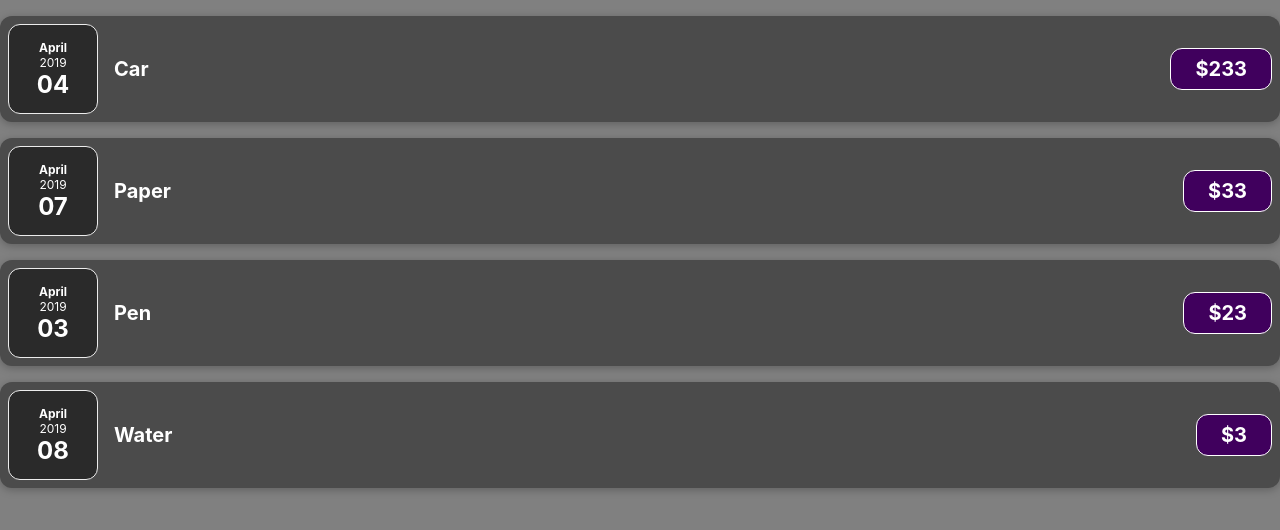
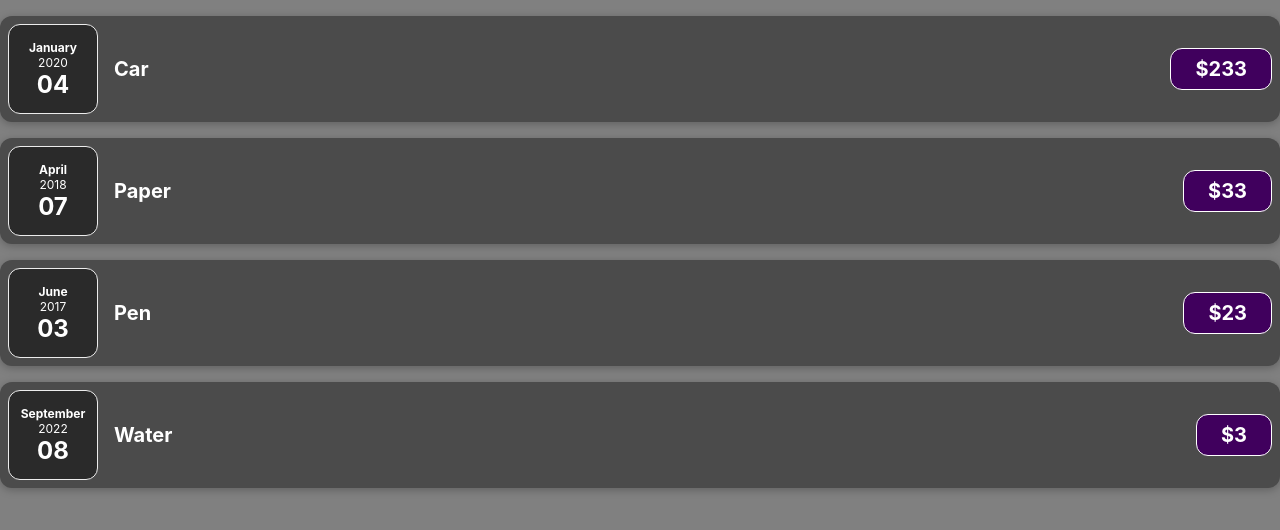
Before and after one commit to basma-skaik/react-complete-guide, a React (Create React App) app: page / in a window 1280 px wide. Shown: the top 530 px of the page. Built offline with nearby package versions, Linux system fonts and the light colour scheme.

Commit message:
After doing assignment

```diff
--- a/src/App.js
+++ b/src/App.js
@@ -1,31 +1,32 @@
-import ExpenseItem from "./components/ExpenseItem";
+import Expenses from "./components/Expenses";
+import "./components/Expenses.css";
 
 function App() {
   const expenses = [
-    { id: "e1", title: "Car", amount: "233", date: new Date(2019, 3, 4) },
-    { id: "e2", title: "Paper", amount: "33", date: new Date(2019, 3, 7) },
-    { id: "e3", title: "Pen", amount: "23", date: new Date(2019, 3, 3) },
-    { id: "e4", title: "Water", amount: "3", date: new Date(2019, 3, 8) },
+    { id: "e1", title: "Car", amount: "233", date: new Date(2019, 12, 4) },
+    { id: "e2", title: "Paper", amount: "33", date: new Date(2018, 3, 7) },
+    { id: "e3", title: "Pen", amount: "23", date: new Date(2017, 5, 3) },
+    { id: "e4", title: "Water", amount: "3", date: new Date(2022, 8, 8) },
   ];
 
   return (
-    <div>
-      <ExpenseItem
+    <div className="Expenses">
+      <Expenses
         title={expenses[0].title}
         amount={expenses[0].amount}
         date={expenses[0].date}
       />
-      <ExpenseItem
+      <Expenses
         title={expenses[1].title}
         amount={expenses[1].amount}
         date={expenses[1].date}
       />
-      <ExpenseItem
+      <Expenses
         title={expenses[2].title}
         amount={expenses[2].amount}
         date={expenses[2].date}
       />
-      <ExpenseItem
+      <Expenses
         title={expenses[3].title}
         amount={expenses[3].amount}
         date={expenses[3].date}
--- /dev/null
+++ b/src/components/Expenses.css
@@ -0,0 +1,9 @@
+.expenses {
+  padding: 1rem;
+  background-color: rgb(31, 31, 31);
+  margin: 2rem auto;
+  width: 50rem;
+  max-width: 95%;
+  border-radius: 12px;
+  box-shadow: 0 1px 8px rgba(0, 0, 0, 0.25);
+}
--- /dev/null
+++ b/src/components/Expenses.js
@@ -0,0 +1,15 @@
+import ExpenseItem from "./ExpenseItem";
+
+function Expenses(props) {
+  return (
+    <div>
+      <ExpenseItem
+        title={props.title}
+        amount={props.amount}
+        date={props.date}
+      />
+    </div>
+  );
+}
+
+export default Expenses;
```
